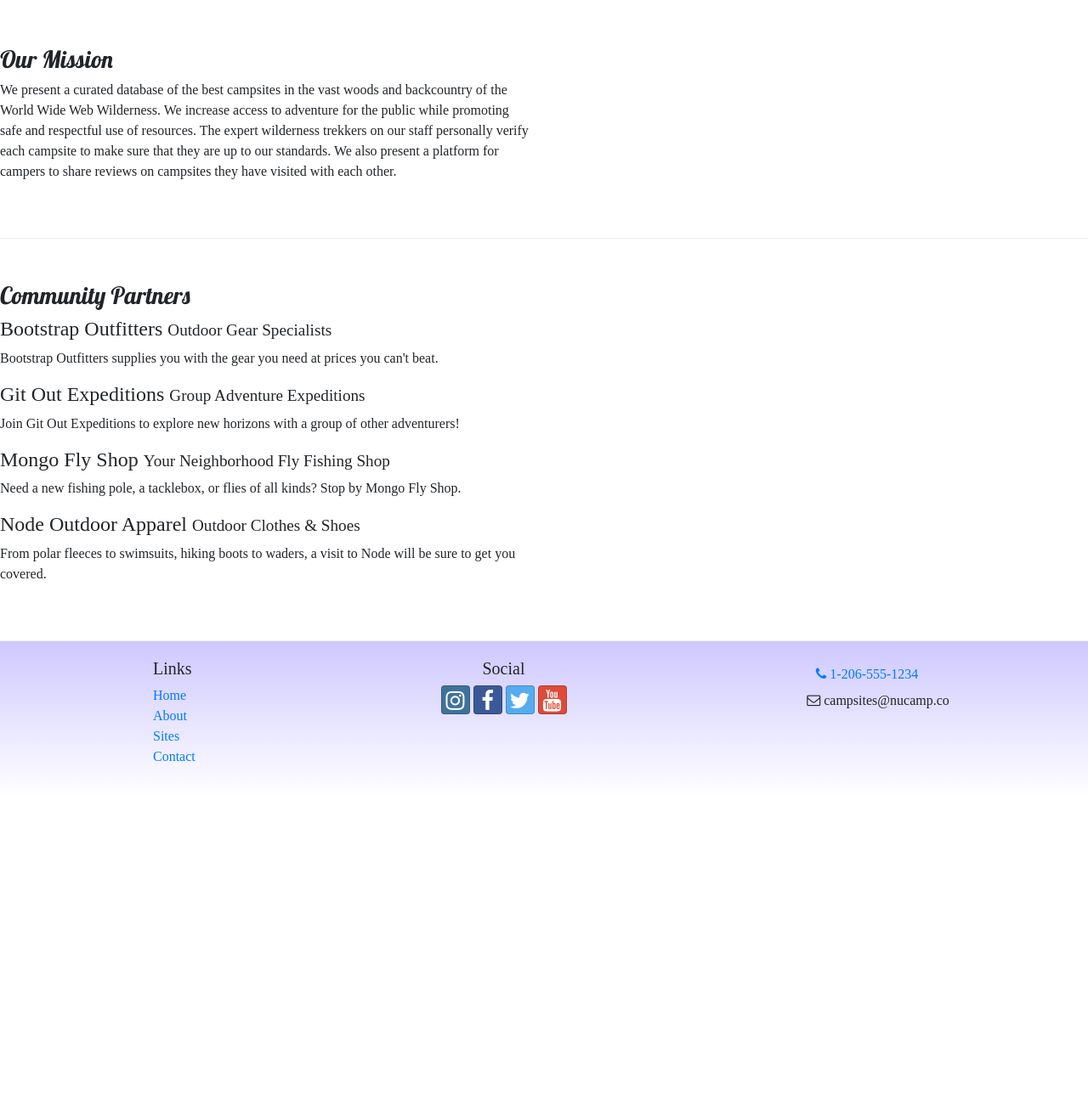
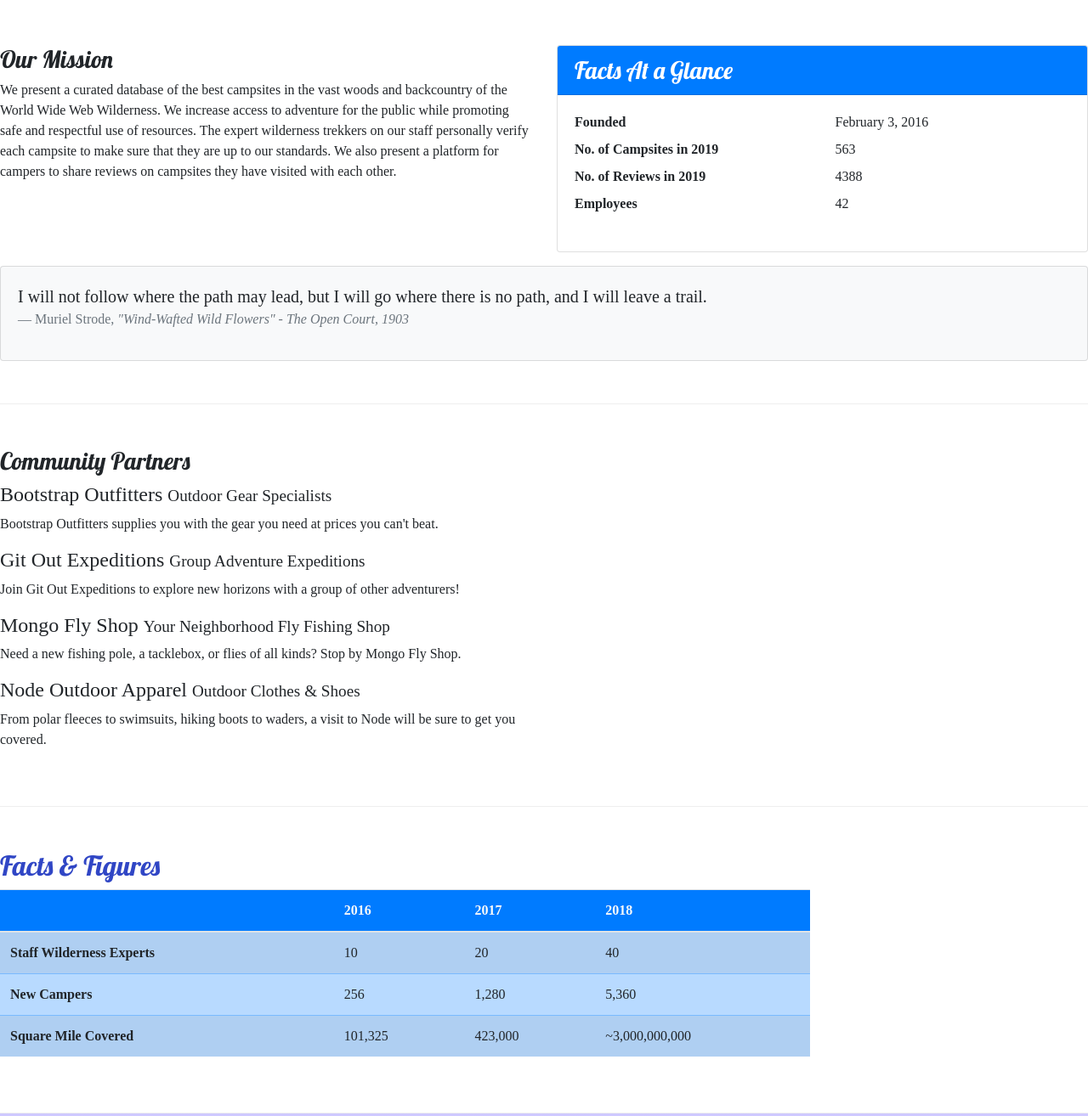
Before and after one commit to lancebierke/nucampsite-index-html, a website: page aboutus.html in a window 1280 px wide. Shown: the part 351-1665 px from the top of the page at 85% size. Before the commit the page ends 1290 px from the top, so only its background shows below. Drawn offline with nearby package versions, Linux system fonts and the light colour scheme.

Commit message:
Tables and Cards Site Footer

```diff
--- a/aboutus.html
+++ b/aboutus.html
@@ -61,10 +61,8 @@
             </div>
         </div>
     </div>
-
-    <div>
     <div class="row row-content">
-            <div class="col col-xl-6">
+        <div class="col-sm-6">
             <h3>Our Mission</h3>
             <p>We present a curated database of the best campsites in the vast woods and backcountry of the
                 World
@@ -74,10 +72,38 @@
                 to
                 share reviews on campsites they have visited with each other.</p>
         </div>
+        <div class="col-sm-6">
+            <div class="card">
+                <h3 class="card-header bg-primary text-white">Facts At a Glance</h3>
+                <div class="card-body">
+                    <dl class="row">
+                        <dt class="col-6">Founded</dt>
+                        <dd class="col-6">February 3, 2016</dd>
+                        <dt class="col-6">No. of Campsites in 2019</dt>
+                        <dd class="col-6">563</dd>
+                        <dt class="col-6">No. of Reviews in 2019</dt>
+                        <dd class="col-6">4388</dd>
+                        <dt class="col-6">Employees</dt>
+                        <dd class="col-6">42</dd>
+                    </dl>
                 </div>
             </div>
-
-
+        </div>
+        <div class="col">
+            <div class="card bg-light mt-3">
+                <blockquote class="blockquote card-body">
+                    <p class="mb-0">I will not follow where the path may lead, but I will go where there is no path,
+                        and I
+                        will leave a trail.</p>
+                    <footer class="blockquote-footer">Muriel Strode,
+                        <cite title="Source Title">"Wind-Wafted Wild Flowers" -
+                            The Open Court, 1903
+                        </cite>
+                    </footer>
+                </blockquote>
+            </div>
+        </div>
+    </div>
     <div>
         <div class="row row-content">
             <div class="col col-xl-6">
@@ -97,9 +123,46 @@
                     covered.</p>
             </div>
         </div>
+
+        <div class="row row-content">
+            <div class="col-sm-9">
+                <h2>Facts &amp; Figures</h2>
+                <div class="table-responsive">
+                    <table class="table table-striped">
+                        <thead>
+                            <tr class="bg-primary text-light">
+                                <th></th>
+                                <th>2016</th>
+                                <th>2017</th>
+                                <th>2018</th>
+                            </tr>
+                        </thead>
+                        <tbody class="table-primary">
+                            <tr>
+                                <th>Staff Wilderness Experts</th>
+                                <td>10</td>
+                                <td>20</td>
+                                <td>40</td>
+                            </tr>
+                            <tr>
+                                <th>New Campers</th>
+                                <td>256</td>
+                                <td>1,280</td>
+                                <td>5,360</td>
+                            </tr>
+                            <tr>
+                                <th>Square Mile Covered</th>
+                                <td>101,325</td>
+                                <td>423,000</td>
+                                <td>~3,000,000,000</td>
+                            </tr>
+                        </tbody>
+                    </table>
+                </div>
+            </div>
         </div>
 
-    <footer>
+        <footer class="site-footer">
             <div class="container">
                 <div class="row">
                     <div class="col-4 col-sm-2 offset-1">
--- a/css/styles.css
+++ b/css/styles.css
@@ -12,7 +12,7 @@ header h2 {
     color: #CEC8FF
 }
 
-footer {
+.site-footer {
     background-image: linear-gradient(#CEC8FF, white);
     padding: 20px 0;
 }
```
Also changed, not shown: contactus.html (+1 -1 lines), index.html (+1 -1 lines). Lines whose indentation alone changed are shown as unchanged.
